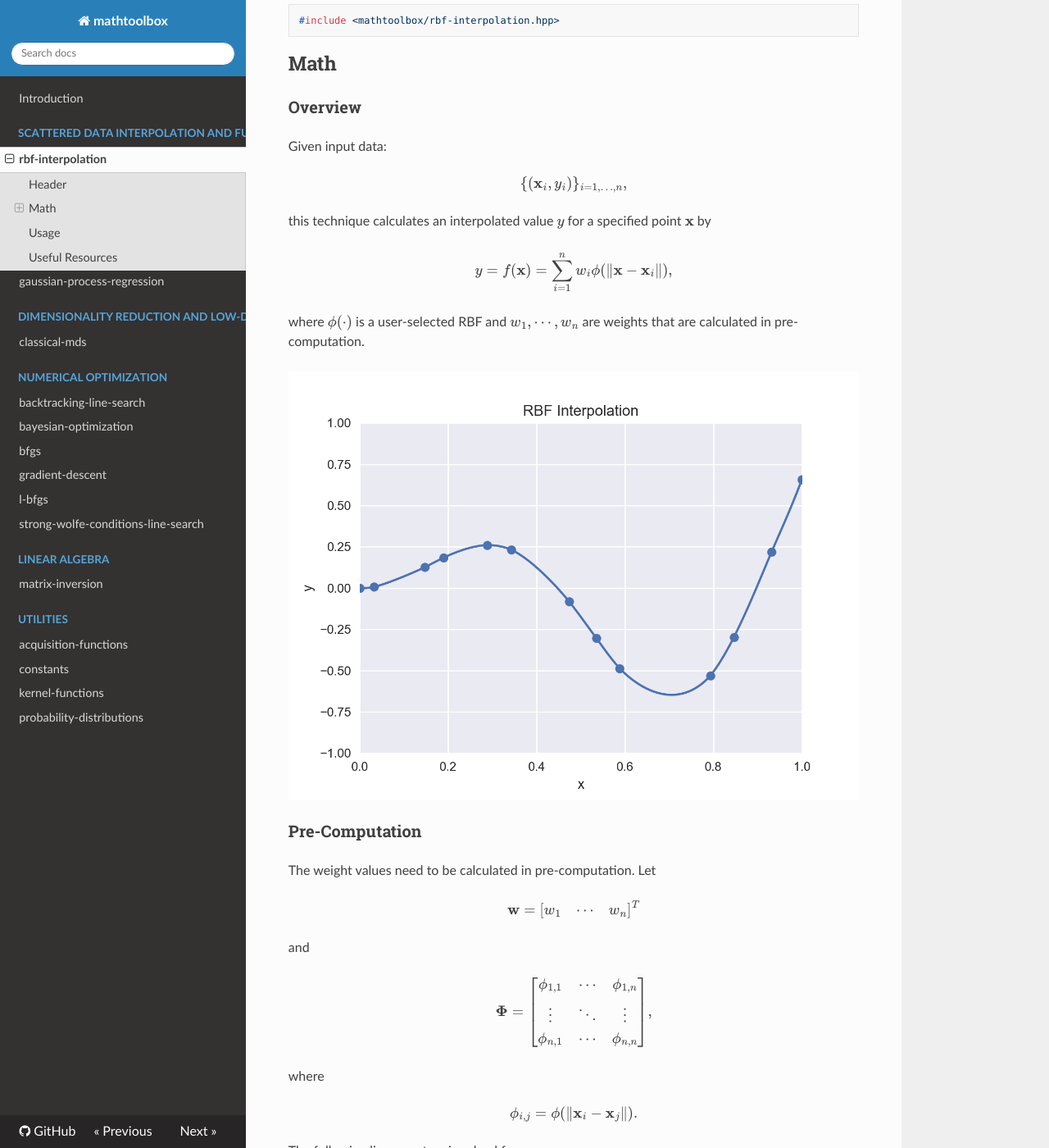
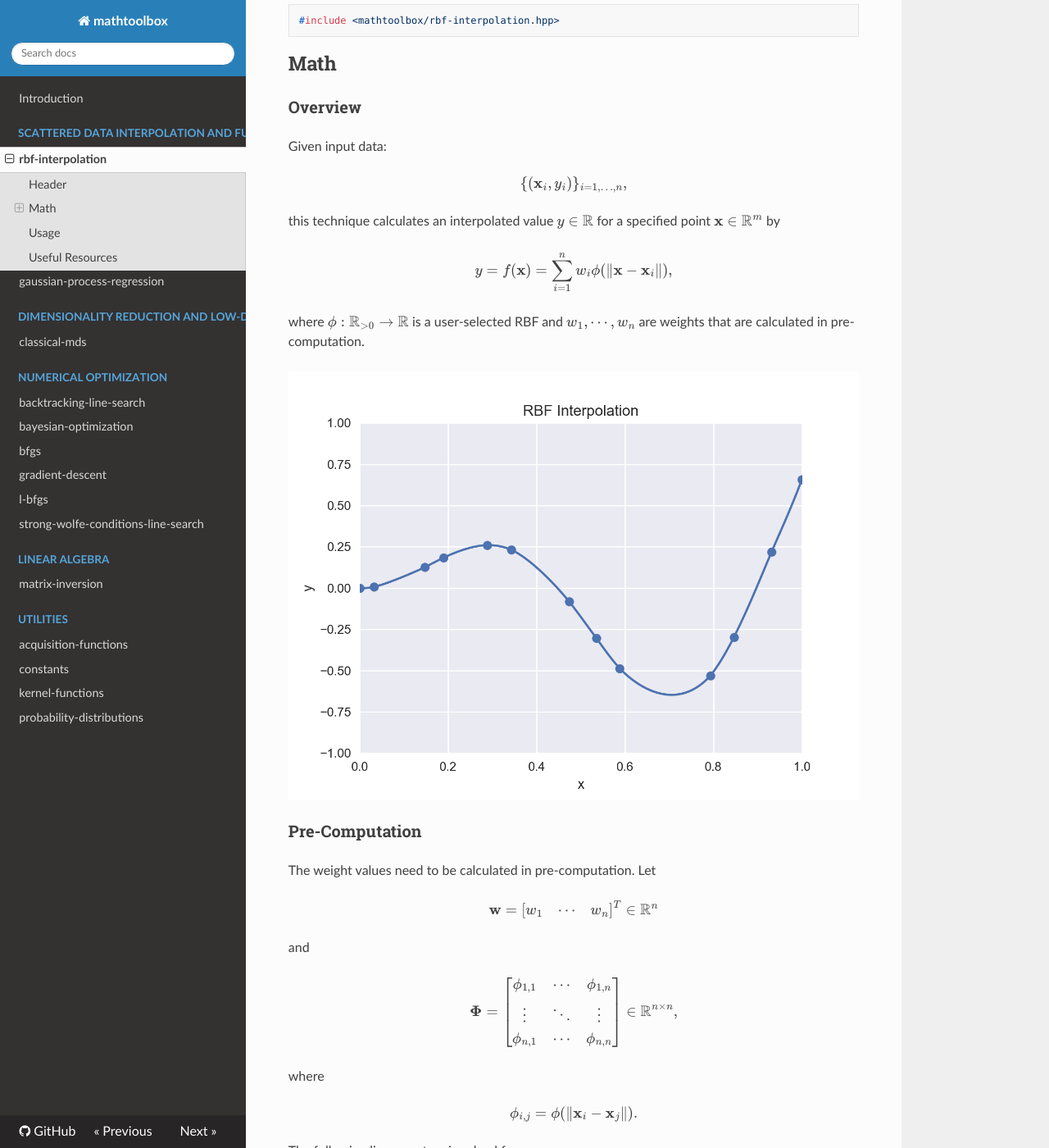
Before and after one commit to yuki-koyama/mathtoolbox, an MkDocs documentation site: the page built from docs/rbf-interpolation.md, in a window 1280 px wide and 1400 px high, scrolled down 631 px. Shown: the whole window at 82% size. Built offline with MkDocs 1.6.1, drawn with Linux system fonts in a browser that asks for light colours; nearby versions of some CDN libraries; formulas are drawn with MathJax 3; some of the changed text lies outside the part shown.

Commit message:
Improve math description

```diff
--- a/docs/rbf-interpolation.md
+++ b/docs/rbf-interpolation.md
@@ -20,13 +20,13 @@ $$
 \{ (\mathbf{x}_i, y_i) \}_{i = 1, \ldots, n},
 $$
 
-this technique calculates an interpolated value $ y $ for a specified point $ \mathbf{x} $ by
+this technique calculates an interpolated value $ y \in \mathbb{R} $ for a specified point $ \mathbf{x} \in \mathbb{R}^{m} $ by
 
 $$
 y = f(\mathbf{x}) = \sum_{i = 1}^{n} w_{i} \phi( \| \mathbf{x} - \mathbf{x}_{i} \|),
 $$
 
-where $ \phi(\cdot) $ is a user-selected RBF and $ w_1, \cdots, w_n $ are weights that are calculated in pre-computation.
+where $ \phi : \mathbb{R}_{> 0} \rightarrow \mathbb{R} $ is a user-selected RBF and $ w_1, \cdots, w_n $ are weights that are calculated in pre-computation.
 
 ![](rbf-interpolation/simple-interpolation.png)
 
@@ -35,7 +35,7 @@ where $ \phi(\cdot) $ is a user-selected RBF and $ w_1, \cdots, w_n $ are weight
 The weight values need to be calculated in pre-computation. Let
 
 $$
-\mathbf{w} = \begin{bmatrix} w_1 & \cdots & w_n \end{bmatrix}^T
+\mathbf{w} = \begin{bmatrix} w_1 & \cdots & w_n \end{bmatrix}^T \in \mathbb{R}^{n}
 $$
 
 and
@@ -46,7 +46,7 @@ $$
     \phi_{1, 1} & \cdots & \phi_{1, n} \\
     \vdots      & \ddots & \vdots      \\
     \phi_{n, 1} & \cdots & \phi_{n, n}
-  \end{bmatrix},
+  \end{bmatrix} \in \mathbb{R}^{n \times n},
 $$
 
 where
@@ -118,7 +118,7 @@ $$
 represents the data points and
 
 $$
-\mathbf{y} = \begin{bmatrix} y_1 & \cdots & y_n \end{bmatrix}^T
+\mathbf{y} = \begin{bmatrix} y_1 & \cdots & y_n \end{bmatrix}^T \in \mathbb{R}^{m}
 $$
 
 represents their values.
```
Also changed, not shown: other parts of docs/rbf-interpolation.md (+1 -1 lines).
